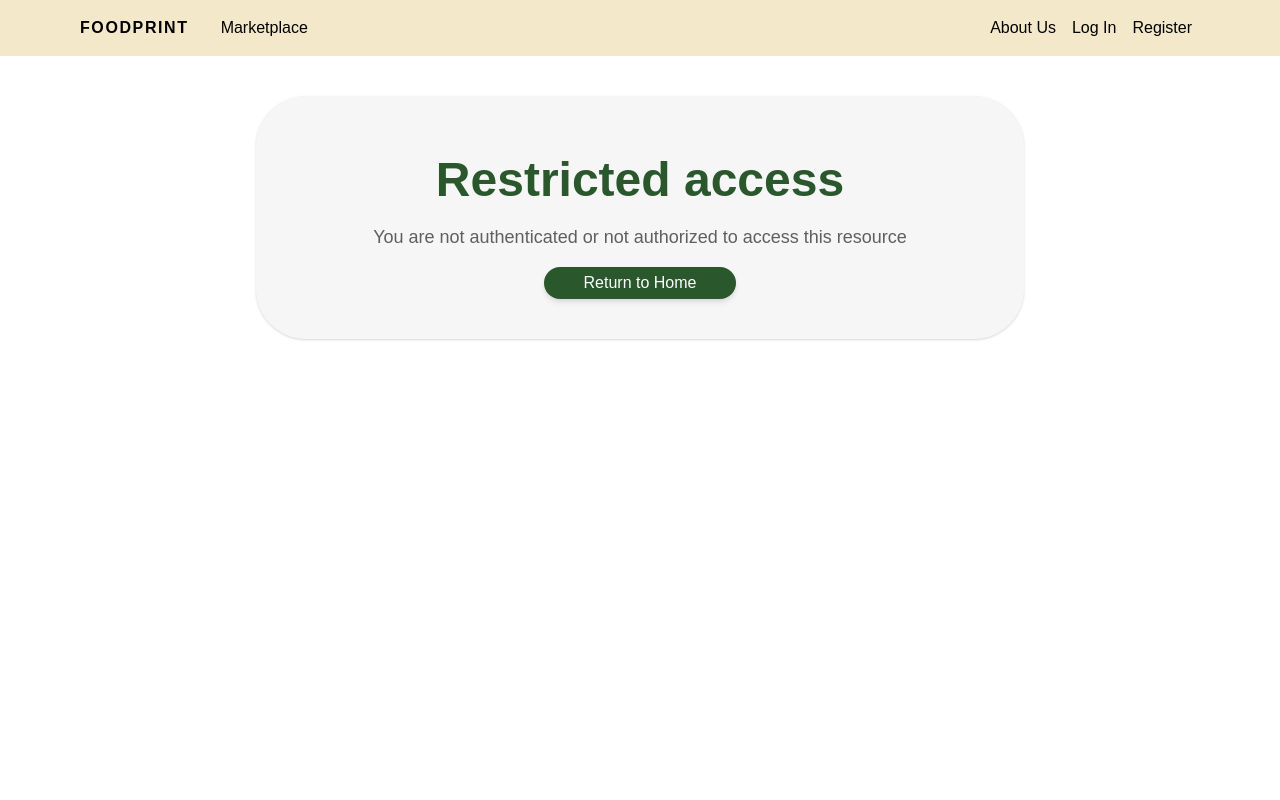
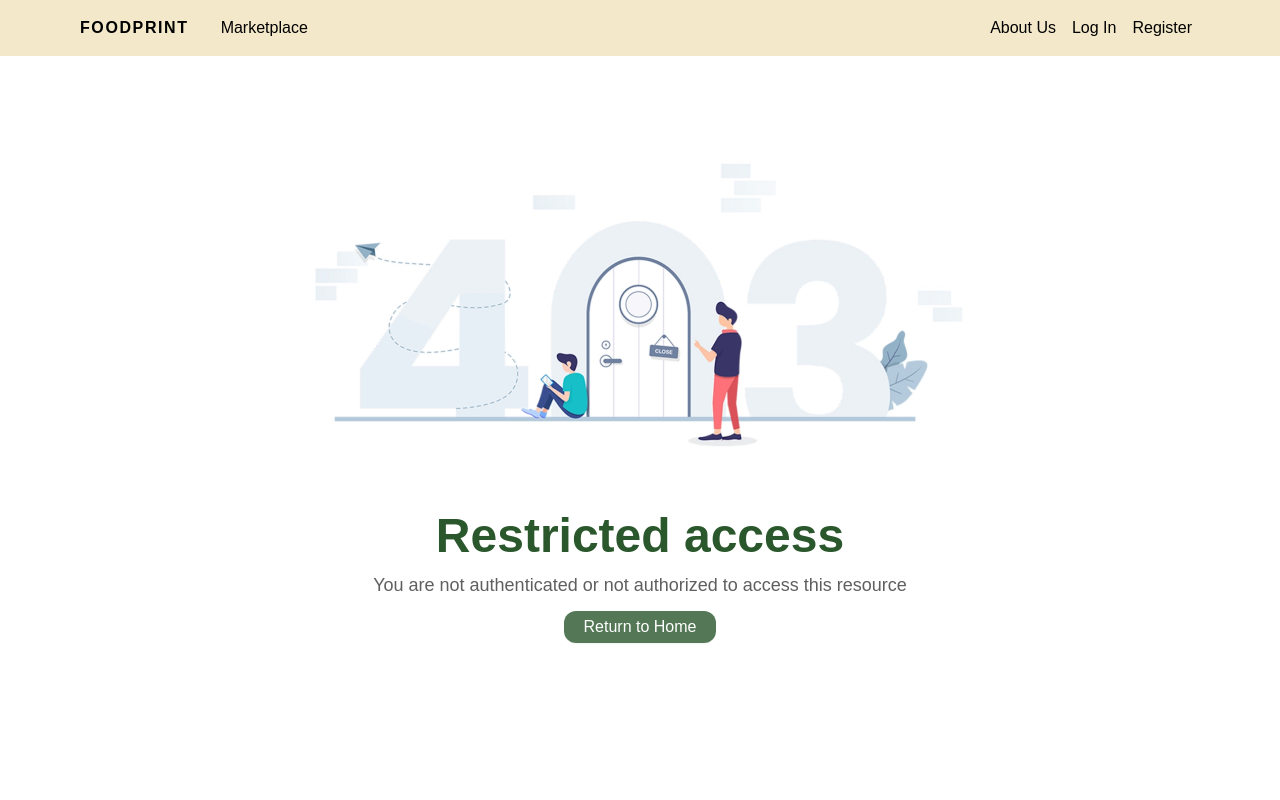
Before and after one commit to cs203g2t10/foodprint-frontend, a React (Create React App) app: page /managerestaurant in a window 1280 px wide. Shown: the top 800 px of the page. Built offline with nearby package versions, Linux system fonts and the light colour scheme.

Commit message:
restricted error page

```diff
--- a/src/components/errors/Restricted.tsx
+++ b/src/components/errors/Restricted.tsx
@@ -4,10 +4,11 @@ import { Link } from 'react-router-dom'
 const Restricted = () => {
     return (
         <div className="min-h-screen">
-            <div className="grid justify-center items-center gap-y-2 m-10 rounded-xxl shadow lg:mx-64 pb-10 bg-white-dirtyWhite ">
-                <h1 className=" flex text-5xl pt-12 text-green-standard font-bold mx-auto">Restricted access</h1>
-                <h1 className=" flex text-md mb-2 text-grey-standard font-light mx-auto">You are not authenticated or not authorized to access this resource</h1>
-                <Link className="text-white-standard bg-green-standard px-3 py-1 rounded-xl shadow-md hover:shadow-lg text-center w-48 mx-auto" to="/">Return to Home</Link>
+            <div className="m-10 mt-24 lg:mx-64 pb-10 ">
+                <img className = "my-0 flex mx-auto"style = {{height:300}}src="/images/restricted.png" alt="403" />
+                <h1 className="text-5xl pt-12 text-green-standard font-bold text-center">Restricted access</h1>
+                <h1 className="text-md mb-2 text-grey-standard font-light text-center">You are not authenticated or not authorized to access this resource</h1>
+                <Link className="mt-3 text-center text-white-standard bg-green-standard py-1 px-5 flex mx-auto rounded-large shadow-sm hover:shadow-md w-max bg-opacity-80 hover:bg-opacity-100" to="/">Return to Home</Link>
             </div>
         </div>
     )
```
Also changed, not shown: public/images/restricted.png (added).
